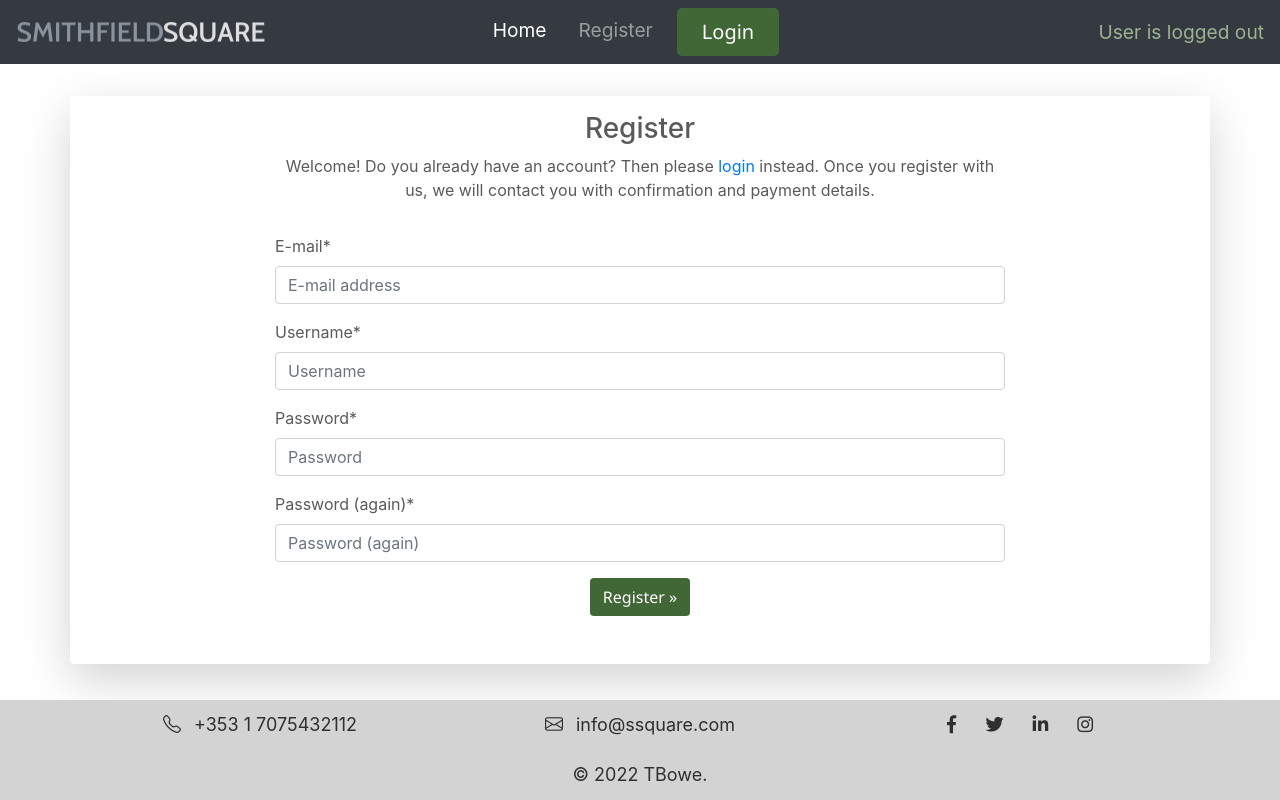
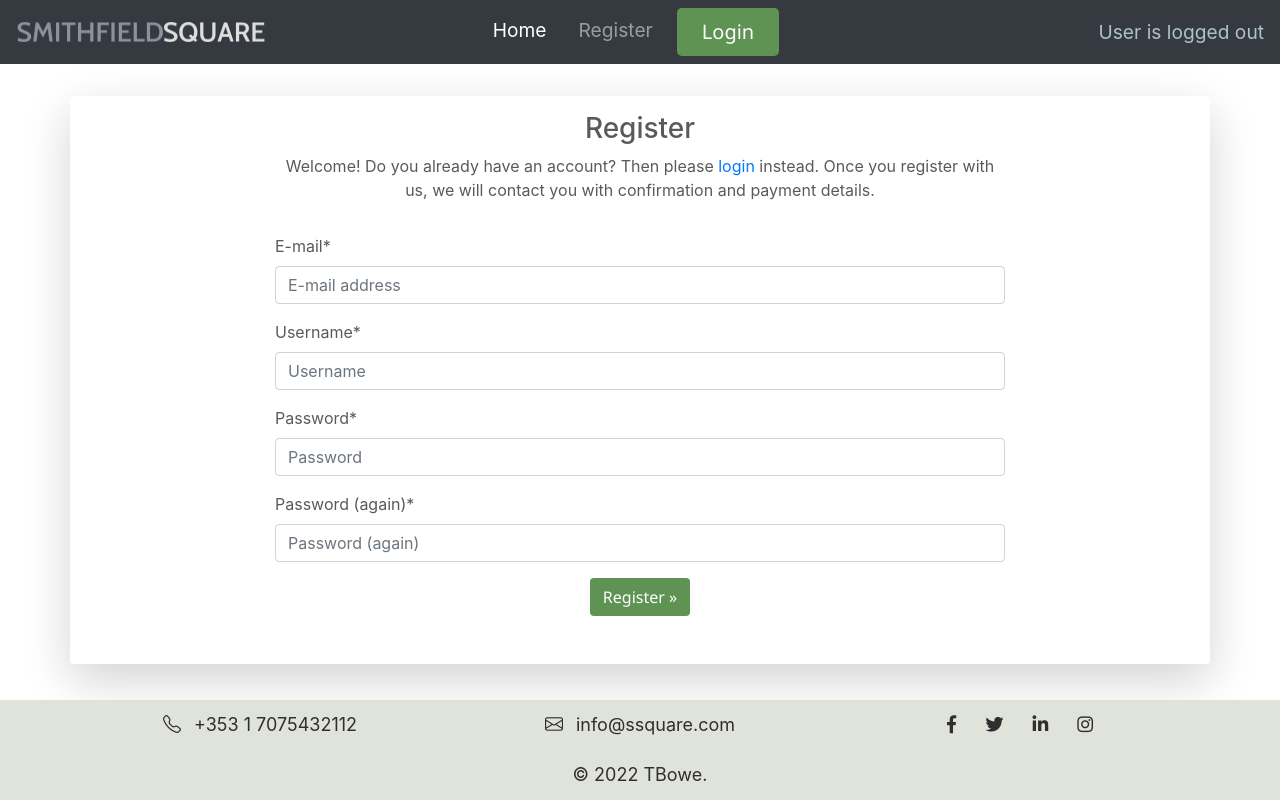
Before and after one commit to teresabowe/booking-system, a Django app: page /accounts/signup/ in a window 1280 px wide. Run offline with Django 3.2, Linux system fonts and the light colour scheme; some libraries are stand-ins or nearby versions.

Commit message:
style: apply colour palette to pages

```diff
--- a/static/css/carousel.css
+++ b/static/css/carousel.css
@@ -23,7 +23,7 @@ body {
   }
 
   .btn {
-    background-color: #406735;
+    background-color: #5E9354;
     color:white;
     font-weight: 400;
     font-family: "Segoe UI", Roboto, Arial;
@@ -35,7 +35,7 @@ body {
 
   .btn:hover {
     color:white;
-    background-color: #699e5a;
+    background-color: #91a78b;
   }
 
   img.company-logo {
@@ -44,7 +44,7 @@ body {
   }
 
   a.logged-in-user {
-    color: #9db294;
+    color: #ADC3C7;
   }
 
   /* CUSTOMIZE THE CAROUSEL
@@ -131,7 +131,7 @@ body {
   -------------------------------------------------- */
 
   .btn-signup {
-    background-color: #406735;
+    background-color: #5E9354;
     color:#fff;
   }
 
@@ -152,7 +152,7 @@ body {
     bottom: 0;
     width: 100%;
     line-height: 35px; /* Vertically center the text there */
-    background-color: lightgrey;
+    background-color: #DFE3D9;
     color: rgb(48, 46, 46);
   }
 
@@ -163,7 +163,7 @@ body {
   /* Table style
   -------------------------------------------------- */
   h4 .add-button {
-    color: darkgreen;
+    color: #5E9354;
   }
 
   table {
@@ -172,16 +172,16 @@ body {
   }
 
   thead th {
-    background-color: #406735;
+    background-color: #5E9354;
     color: white;
   }
 
   tbody td {
-    background-color: #d1e0e2;
+    background-color: #EEFAE9;
   }
 
   .bi-x-circle {
-    color: #f1698e;
+    color: red;
   }
 
   .table td, .table th {
```
